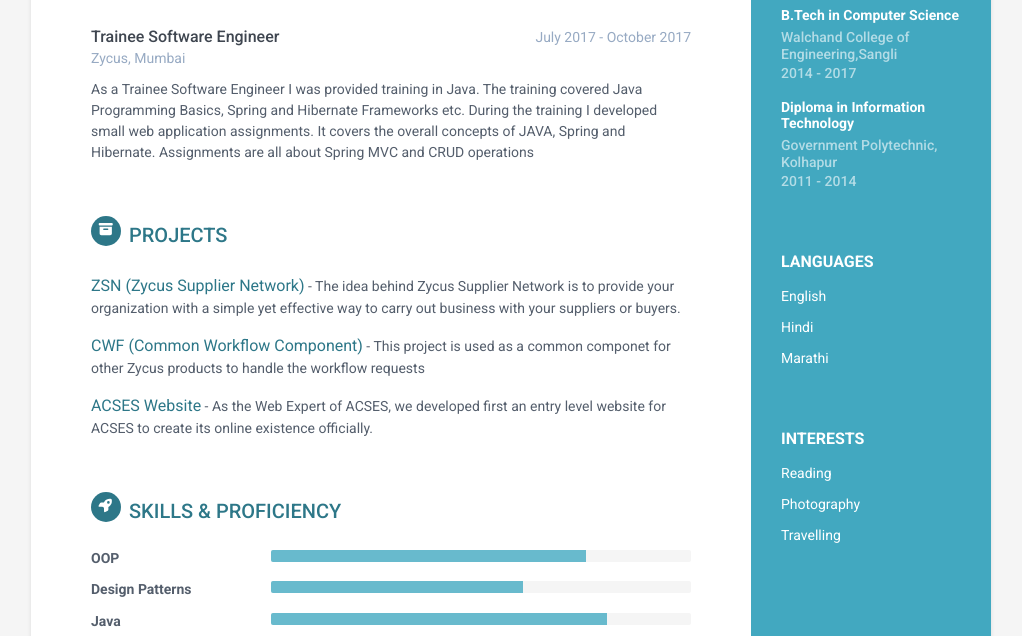
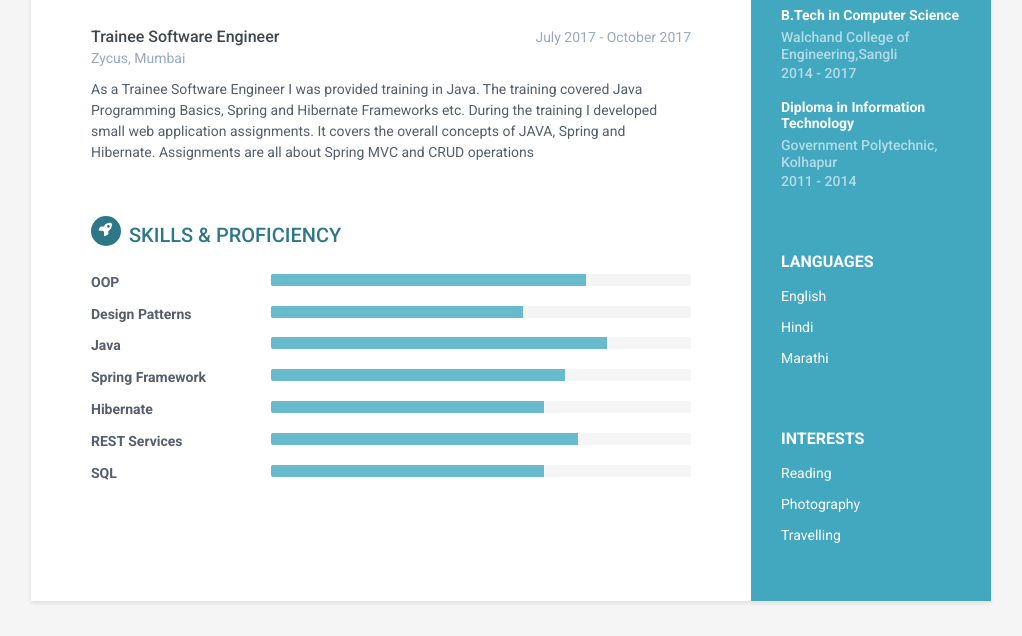
Before and after one commit to rohini-shinge/rohini-shinge.github.io, a plain HTML site: page index.html in a window 1280 px wide. Shown: the part 536-1172 px from the top of the page, without its empty margins (129-1151 px from the left). Drawn offline with Linux system fonts and the light colour scheme.

Commit message:
project section removed

```diff
--- a/index.html
+++ b/index.html
@@ -129,20 +129,6 @@ web application assignments. It covers the overall concepts of JAVA, Spring and
 
             </section><!--//section-->
 
-            <section class="section projects-section">
-                <h2 class="section-title"><span class="icon-holder"><i class="fas fa-archive"></i></span>Projects</h2>
-                <div class="item">
-                    <span class="project-title"><a href="#" target="_blank">ZSN (Zycus Supplier Network)</a></span> - <span class="project-tagline">The idea behind Zycus Supplier Network is to provide your organization with a simple yet effective way to carry out business with your suppliers or buyers. </span>
-
-                </div><!--//item-->
-                <div class="item">
-                    <span class="project-title"><a href="#" target="_blank">CWF (Common Workflow Component)</a></span> - <span class="project-tagline">This project is used as a common componet for other Zycus products to handle the workflow requests</span>
-                </div><!--//item-->
-                <div class="item">
-                    <span class="project-title"><a href="#" target="_blank">ACSES Website</a></span> - <span class="project-tagline">As the Web Expert of ACSES, we developed first an entry level website for ACSES to create its online existence officially.</span>
-                </div><!--//item-->
-            </section><!--//section-->
-
             <section class="skills-section section">
                 <h2 class="section-title"><span class="icon-holder"><i class="fas fa-rocket"></i></span>Skills &amp; Proficiency</h2>
                 <div class="skillset">
```
